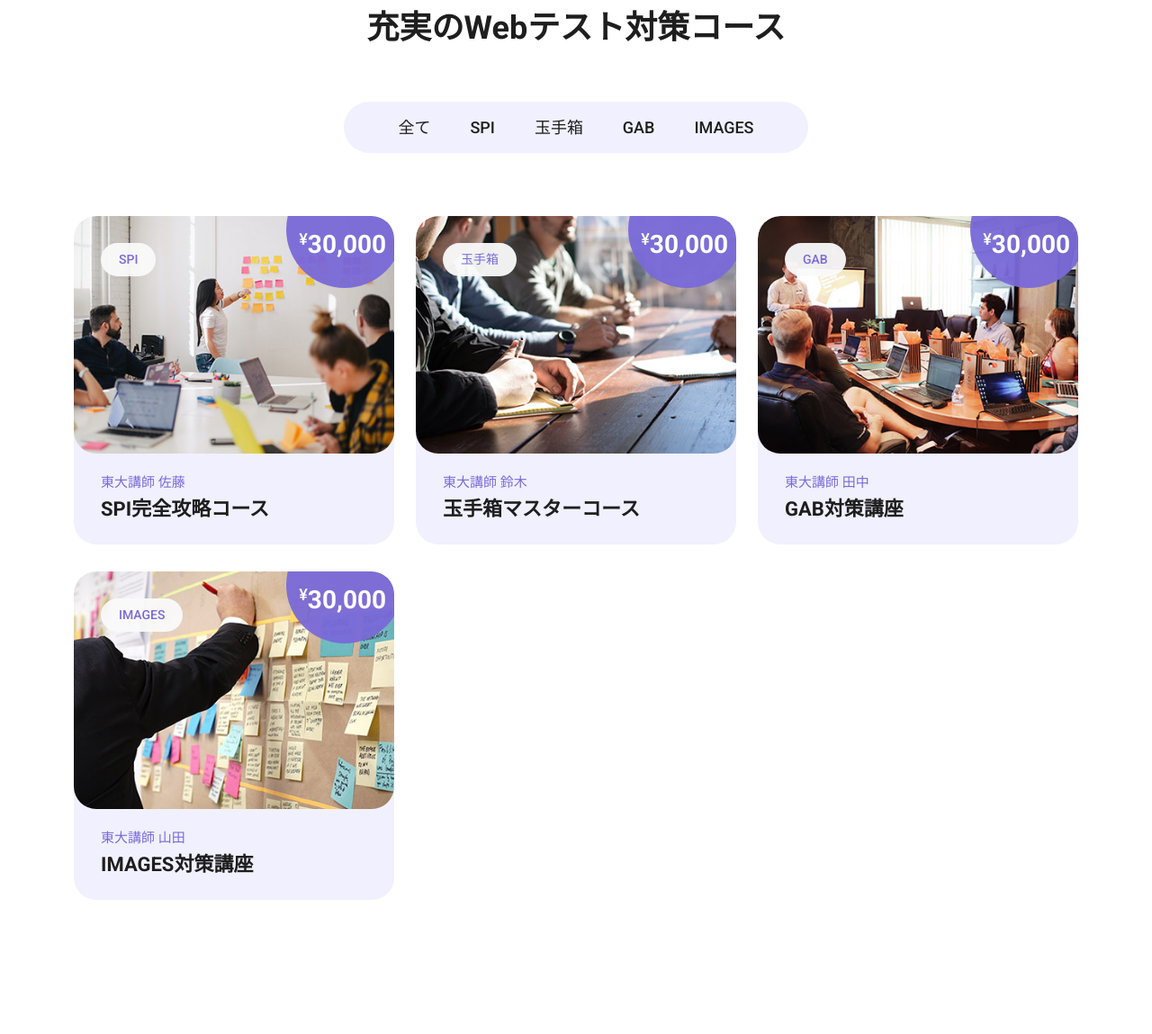
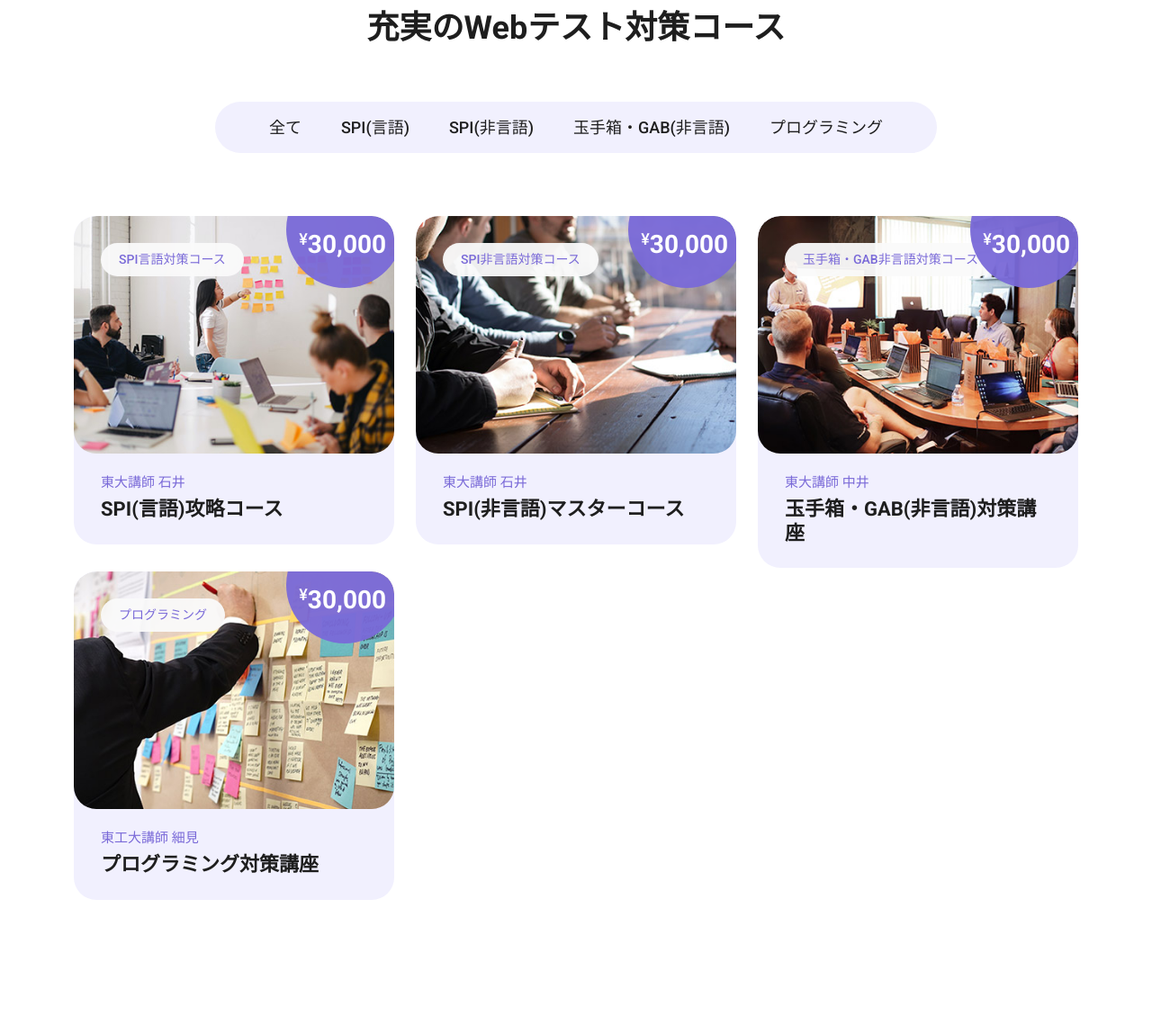
Before and after one commit to RE-IDEA/ShukatsuAcademy, a plain HTML site: page front/index.html in a window 1280 px wide. Shown: the part 2740-3889 px from the top of the page at 90% size. Drawn offline with nearby package versions, Linux system fonts and the light colour scheme.

Commit message:
moromoro

```diff
--- a/front/index.html
+++ b/front/index.html
@@ -127,7 +127,7 @@
                             </div>
                             <div class="main-content">
                                 <h4>SPI(言語)</h4>
-                                <p>多くの企業で採用される言語能力テストでは、語彙・文法・読解力に加え、論理的思考力と素早く正確に解答する力が求められる重要な試験です。</p>
+                                <p>多くの企業で用いられる言語能力を測定するテスト。語彙、文法・読解、論理的思考力が求められ素早い解答が必要です。</p>
                                 <div class="main-button">
                                     <a href="#spi">詳細を見る</a>
                                 </div>
@@ -159,7 +159,7 @@
                             </div>
                             <div class="main-content">
                                 <h4>玉手箱・GAB<br>(非言語)</h4>
-                                <p>数的処理能力や論理的思考力を測るテスト。言語、図表の読み取り、図形の3分野で構成されており、高い処理能力が必要です。</p>
+                                <p>数的処理能力や論理的思考力を測るテスト。計算、図表の読み取り、図形の3分野で構成されており、高い処理能力が必要です。</p>
                                 <div class="main-button">
                                     <a href="#gab">詳細を見る</a>
                                 </div>
@@ -218,7 +218,7 @@
               </h2>
               <div id="collapseTwo" class="accordion-collapse collapse" aria-labelledby="headingTwo" data-bs-parent="#accordionExample">
                 <div class="accordion-body">
-                  <p>各問題タイプに適した解法テクニックを習得することで、素早く正確に解答できるようになります。当アカデミーの効率的思考法により、問題解決時間が平均40%短縮されました。</p>
+                  <p>各問題タイプに適した解法を理解・習得することでより素早く、そして正確に回答できるようになります。当アカデミーでの受講によって、実際に受講生の解答時間は平均20％ほど早くなっています。</p>
                   <ul>
                     <li>・問題パターンの即時認識力を養成</li>
                     <li>・計算ショートカットテクニックを習得</li>
@@ -235,7 +235,7 @@
               </h2>
               <div id="collapseThree" class="accordion-collapse collapse" aria-labelledby="headingThree" data-bs-parent="#accordionExample">
                 <div class="accordion-body">
-                  <p>素早い判断力と正確な計算力を養うことで、制限時間内により多くの問題を解くことができます。当アカデミーの時間管理術により、受講生の9割が全問題に取り組めるようになりました。</p>
+                  <p>問題パターンの素早い理解力や正確な計算力を養うことで制限時間内により多くの問題を解けるようになります。実際に受講生のほとんどが制限時間内で問題を全て解けるようになっています。</p>
                   <ul>
                     <li>・秒読み計算トレーニングで瞬時の判断力を養成</li>
                     <li>・問題文の速読技術で読解時間を大幅短縮</li>
@@ -290,16 +290,16 @@
                 <a class="is_active" href="#!" data-filter="*">全て</a>
             </li>
             <li>
-                <a href="#!" data-filter=".spi">SPI</a>
+                <a href="#!" data-filter=".spi">SPI(言語)</a>
             </li>
             <li>
-                <a href="#!" data-filter=".tamatebako">玉手箱</a>
+                <a href="#!" data-filter=".tamatebako">SPI(非言語)</a>
             </li>
             <li>
-                <a href="#!" data-filter=".gab">GAB</a>
+                <a href="#!" data-filter=".gab">玉手箱・GAB(非言語)</a>
             </li>
             <li>
-                <a href="#!" data-filter=".images">IMAGES</a>
+                <a href="#!" data-filter=".images">プログラミング</a>
             </li>
         </ul>
         <div class="row event_box">
@@ -307,20 +307,15 @@
                 <div class="events_item expandable-box">
                     <div class="thumb">
                         <a href="#" class="event-image-link"><img src="assets/images/course-02.jpg" alt=""></a>
-                        <span class="category">SPI</span>
+                        <span class="category">SPI言語対策コース</span>
                         <span class="price"><h6><em>¥</em>30,000</h6></span>
                     </div>
                     <div class="down-content">
-                        <span class="author">東大講師 佐藤</span>
-                        <h4>SPI完全攻略コース</h4>
+                        <span class="author">東大講師 石井</span>
+                        <h4>SPI(言語)攻略コース</h4>
                     </div>
                     <div class="expanded-content">
-                        <p>SPIの全領域を徹底的にカバーする完全攻略コースです。言語能力と非言語能力の両方を強化し、高得点獲得を目指します。</p>
-                        <ul>
-                            <li>期間: 4週間</li>
-                            <li>受講形式: オンライン</li>
-                            <li>個別指導: 週1回</li>
-                        </ul>
+                        <p><strong>1講座：4コマ(60分)<br>期間: 4週間〜(最大6ヶ月)<br>受講形式：オンライン個別指導</strong><br>SPIの言語分野を対策するコースです。問題演習を通じて解答のコツや考え方を理解し、高得点を目指します。<br>※オプション：1講座追加/6000円</p>
                         <a href="#contact" class="main-button">申し込む</a>
                     </div>
                 </div>
@@ -329,20 +324,16 @@
                 <div class="events_item expandable-box">
                     <div class="thumb">
                         <a href="#" class="event-image-link"><img src="assets/images/course-04.jpg" alt=""></a>
-                        <span class="category">玉手箱</span>
+                        <span class="category">SPI非言語対策コース</span>
                         <span class="price"><h6><em>¥</em>30,000</h6></span>
                     </div>
                     <div class="down-content">
-                        <span class="author">東大講師 鈴木</span>
-                        <h4>玉手箱マスターコース</h4>
+                        <span class="author">東大講師 石井
+                        </span>
+                        <h4>SPI(非言語)マスターコース</h4>
                     </div>
                     <div class="expanded-content">
-                        <p>玉手箱特有の問題形式に精通し、高度な論理的思考力を養成します。実践的な演習を通じて、本番での高パフォーマンスを実現します。</p>
-                        <ul>
-                            <li>期間: 5週間</li>
-                            <li>受講形式: オンライン</li>
-                            <li>個別指導: 週2回</li>
-                        </ul>
+                        <p><strong>1講座：4コマ(60分)<br>期間: 4週間〜(最大6ヶ月)<br>受講形式：オンライン個別指導</strong><br>SPIの非言語分野を対策するコースです。演習を通して広い出題範囲を網羅することで、様々な解法の理解と素早く解く力を養成します。<br>※オプション：1講座追加/6000円</p>
                         <a href="#contact" class="main-button">申し込む</a>
                     </div>
                 </div>
@@ -351,20 +342,15 @@
                 <div class="events_item expandable-box">
                     <div class="thumb">
                         <a href="#" class="event-image-link"><img src="assets/images/course-01.jpg" alt=""></a>
-                        <span class="category">GAB</span>
+                        <span class="category">玉手箱・GAB非言語対策コース</span>
                         <span class="price"><h6><em>¥</em>30,000</h6></span>
                     </div>
                     <div class="down-content">
-                        <span class="author">東大講師 田中</span>
-                        <h4>GAB対策講座</h4>
+                        <span class="author">東大講師 中井</span>
+                        <h4>玉手箱・GAB(非言語)対策講座</h4>
                     </div>
                     <div class="expanded-content">
-                        <p>GABの3つの分野（言語、計算、図形）をバランスよく学習し、総合的な能力向上を図ります。各分野の攻略法を丁寧に指導します。</p>
-                        <ul>
-                            <li>期間: 6週間</li>
-                            <li>受講形式: オンライン</li>
-                            <li>個別指導: 週1回</li>
-                        </ul>
+                        <p><strong>1講座：4コマ(60分)<br>期間: 4週間〜(最大6ヶ月)<br>受講形式：オンライン個別指導</strong><br>玉手箱・GABの非言語分野を対策するコースです。出題範囲をバランスよく学習することで、素早い解答のコツや思考力、数的処理能力の向上を目指します。<br>※オプション：1講座追加/6000円</p>
                         <a href="#contact" class="main-button">申し込む</a>
                     </div>
                 </div>
@@ -373,20 +359,15 @@
                 <div class="events_item expandable-box">
                     <div class="thumb">
                         <a href="#" class="event-image-link"><img src="assets/images/course-03.jpg" alt=""></a>
-                        <span class="category">IMAGES</span>
+                        <span class="category">プログラミング</span>
                         <span class="price"><h6><em>¥</em>30,000</h6></span>
                     </div>
                     <div class="down-content">
-                        <span class="author">東大講師 山田</span>
-                        <h4>IMAGES対策講座</h4>
+                        <span class="author">東工大講師 細見</span>
+                        <h4>プログラミング対策講座</h4>
                     </div>
                     <div class="expanded-content">
-                        <p>IMAGESテストの特性を理解し、効果的な回答戦略を身につけます。パーソナリティと行動特性の評価方法を学び、自己表現力を向上させます。</p>
-                        <ul>
-                            <li>期間: 3週間</li>
-                            <li>受講形式: オンライン</li>
-                            <li>個別指導: 週1回</li>
-                        </ul>
+                        <p><strong>1講座：4コマ(60分)<br>期間: 4週間〜(最大6ヶ月)<br>受講形式：オンライン個別指導</strong><br>プログラミングテストを対策するコースです。プログラミングの基礎やアルゴリズムを復習することで論理的思考力やコーディング能力を養います。<br>※オプション：1講座追加/6000円</p>
                         <a href="#contact" class="main-button">申し込む</a>
                     </div>
                 </div>
@@ -607,12 +588,7 @@
                     </h2>
                     <div id="collapseOne" class="accordion-collapse collapse show" aria-labelledby="headingOne" data-bs-parent="#accordionFAQ">
                         <div class="accordion-body">
-                        <p>1講座のみの単発のコースから、4週間かけてゼロから完璧に仕上げるコース、内定獲得まで包括的にサポートするコースまで、様々なコースをご用意させていただいております。</p>
-                        <ul>
-                            <li>・1日完結コース：1日（3時間完結）</li>
-                            <li>・短期集中コース：4週間（計4コマ）</li>
-                            <li>・内定獲得コース：内定確定まで</li>
-                        </ul>
+                        <p>基本的には週一回の受講で4週間程度ですが、より短期間で受講したいなどのご要望に合わせて対応いたしますので、お気軽にご相談ください。</p>
                         </div>
                     </div>
                     </div>
@@ -637,12 +613,12 @@
                     </h2>
                     <div id="collapseThree" class="accordion-collapse collapse" aria-labelledby="headingThree" data-bs-parent="#accordionFAQ">
                         <div class="accordion-body">
-                        <p>コースによって料金は異なりますが、一般的に18,750円から35,000円の範囲です。</p>
+                        <p>どのコースでも4回の受講で30000円となっています。4回終了後にさらに受講を希望される場合には一回6000円で承っておりますのでご相談ください。取り放題コースの方は120000円で25回まで何回でも受講できます。
+                            </p>
                         <p>2024年12月までのお申し込みで、全ての講座が20%OFFとなります。各講座の料金は以下の通りとなります。</p>
                         <ul>
-                            <li>・1日完結コース：18,750円</li>
-                            <li>・短期集中コース：25,000円</li>
-                            <li>・内定獲得コース：月額30,000円(最大5コマ/月)</li>
+                            <li>・通常コース：30,000円 (4コマ)</li>
+                            <li>・取り放題コース：120,000円 (最大25コマ)</li>
                         </ul>
                         </div>
                     </div>
```
